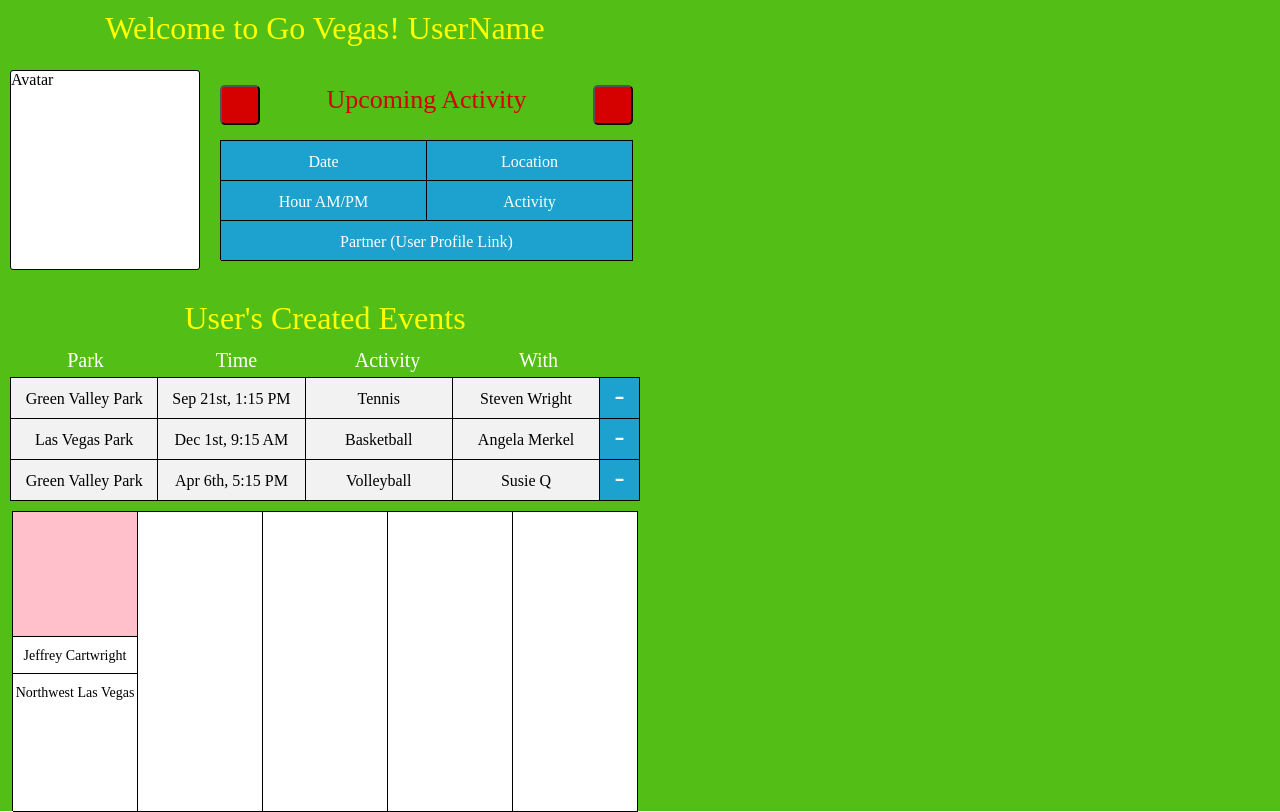
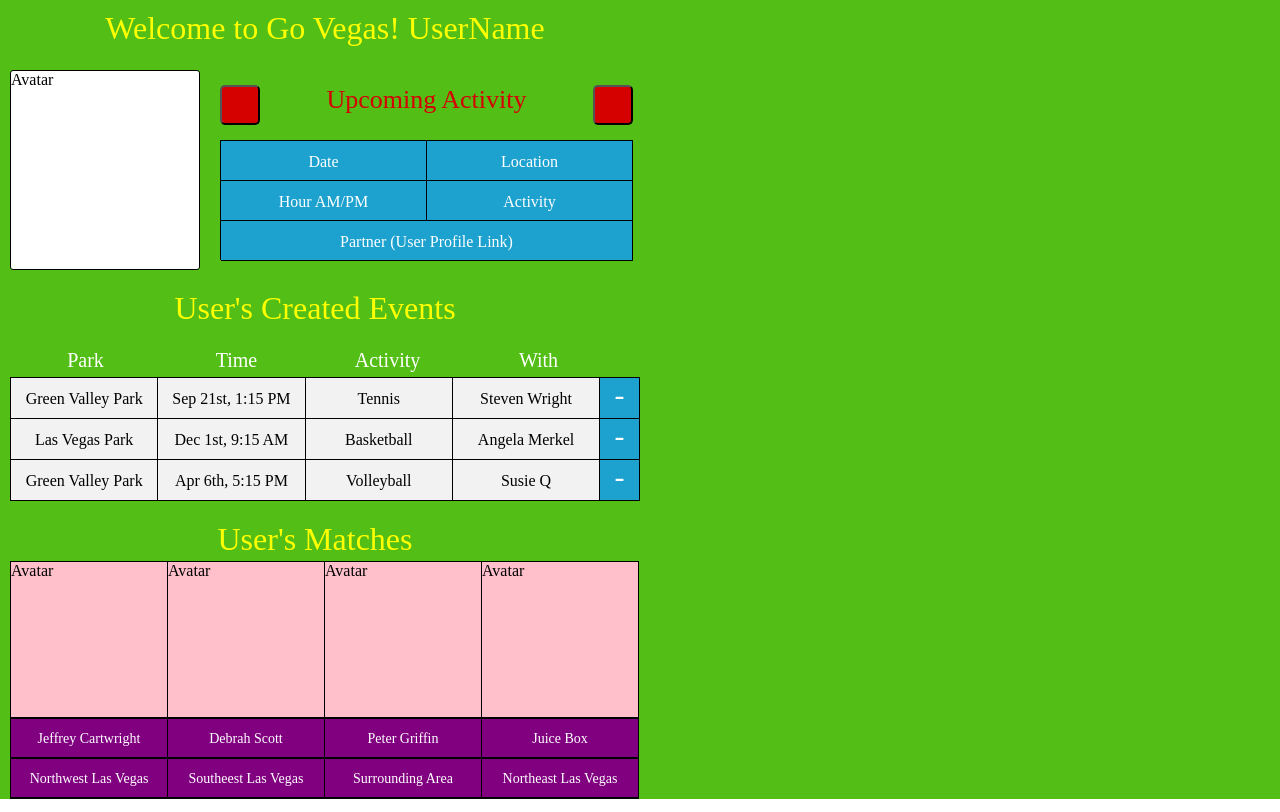
Before and after one commit to JonathanCass/finalproject, a React (Create React App) app in the folder client/: page /UserHomePage in a window 1280 px wide. Built offline with nearby package versions, Linux system fonts and the light colour scheme.

Commit message:
Grid in place

```diff
--- a/client/src/components/UserHomePage.js
+++ b/client/src/components/UserHomePage.js
@@ -80,7 +80,17 @@ const styles={
         lineHeight: '42px',
         color: 'white',
         background: '#1DA2CF'
-    }
+    },
+    gridHeader:{
+        height: 40,
+        paddingTop: 10,
+        width: 630,
+        fontSize: 32,
+        color: '#FFFF00',
+        textAlign: 'center',
+        display: 'block',
+        marginBottom: 10
+    },
 }
 
 class UserHomePage extends React.Component {
@@ -107,7 +117,9 @@ class UserHomePage extends React.Component {
                 </div>
             </div>
         </div>
+        <div style={styles.gridHeader}>User's Created Events</div>
         <UsersEvents/>
+        <div style={styles.gridHeader}>User's Matches</div>
         <UserMatches/>
       </div>
     )
--- a/client/src/components/UserMatches.js
+++ b/client/src/components/UserMatches.js
@@ -2,35 +2,39 @@ import React from 'react'
 
 const styles={
     matchesContainer:{
-        width: 626,
+        width: 629,
         border: 'solid 1px black',
         borderWidth: '1px 0 0 1px',
-        marginLeft: 12,
-        height: 300,
+        marginLeft: 10,
+        height: 238,
         display: 'flex',
         flexWrap: 'wrap',
         background: '#53BE16',
     },
     matchBox:{
-        width: 125,
-        height: 300,
+        width: 157,
+        height: 237,
         border: 'solid 1px black',
         borderWidth: '0 1px 1px 0 ',
         background: 'white'
     },
     matchAvatar:{
-        width:124,
-        height:124,
-        background: 'pink'
+        width:156,
+        height:156,
+        background: 'pink',
+        border: 'solid 1px black',
+        borderWidth: '0 0 1px 0',
     },
     matchLine:{
-        width:124,
-        height: 37,
+        width:156,
+        height: 40,
         fontSize: 14,
         border: 'solid 1px black',
-        borderWidth: '1px 0 0 0',
-        lineHeight: '37px',
-        textAlign: 'center'
+        borderWidth: '1px 0 1px 0',
+        lineHeight: '40px',
+        textAlign: 'center',
+        background: 'purple',
+        color: 'white'
     }
 }
 class UserMatches extends React.Component {
@@ -43,14 +47,23 @@ class UserMatches extends React.Component {
     return (
       <div style={styles.matchesContainer}>
         <div style={styles.matchBox}>
-            <div style={styles.matchAvatar}></div>
+            <div style={styles.matchAvatar}>Avatar</div>
             <div style={styles.matchLine}>Jeffrey Cartwright</div>
             <div style={styles.matchLine}>Northwest Las Vegas</div>
         </div>
-        <div style={styles.matchBox}></div>
-        <div style={styles.matchBox}></div>
-        <div style={styles.matchBox}></div>
-        <div style={styles.matchBox}></div>
+        <div style={styles.matchBox}>
+            <div style={styles.matchAvatar}>Avatar</div>
+            <div style={styles.matchLine}>Debrah Scott</div>
+            <div style={styles.matchLine}>Southeest Las Vegas</div>
+        </div><div style={styles.matchBox}>
+            <div style={styles.matchAvatar}>Avatar</div>
+            <div style={styles.matchLine}>Peter Griffin</div>
+            <div style={styles.matchLine}>Surrounding Area</div>
+        </div><div style={styles.matchBox}>
+            <div style={styles.matchAvatar}>Avatar</div>
+            <div style={styles.matchLine}>Juice Box</div>
+            <div style={styles.matchLine}>Northeast Las Vegas</div>
+        </div>
       </div>
     )
   }
--- a/client/src/components/UsersEvents.js
+++ b/client/src/components/UsersEvents.js
@@ -44,16 +44,6 @@ const styles = {
         textAlign: 'center',
         fontSize: 30
     },
-    gridHeader:{
-        height: 40,
-        paddingTop: 10,
-        width: 630,
-        fontSize: 32,
-        color: '#FFFF00',
-        textAlign: 'center',
-        display: 'block',
-        marginBottom: 10
-  },
 }
 class UsersEvents extends React.Component {
 //   constructor(props) {
@@ -64,7 +54,6 @@ class UsersEvents extends React.Component {
   render() {
     return (
       <div style={styles.GridContainer}>
-        <div style={styles.gridHeader}>User's Created Events</div>
         <div style={styles.gridLabel}>Park</div>
         <div style={styles.gridLabel}>Time</div>
         <div style={styles.gridLabel}>Activity</div>
```
